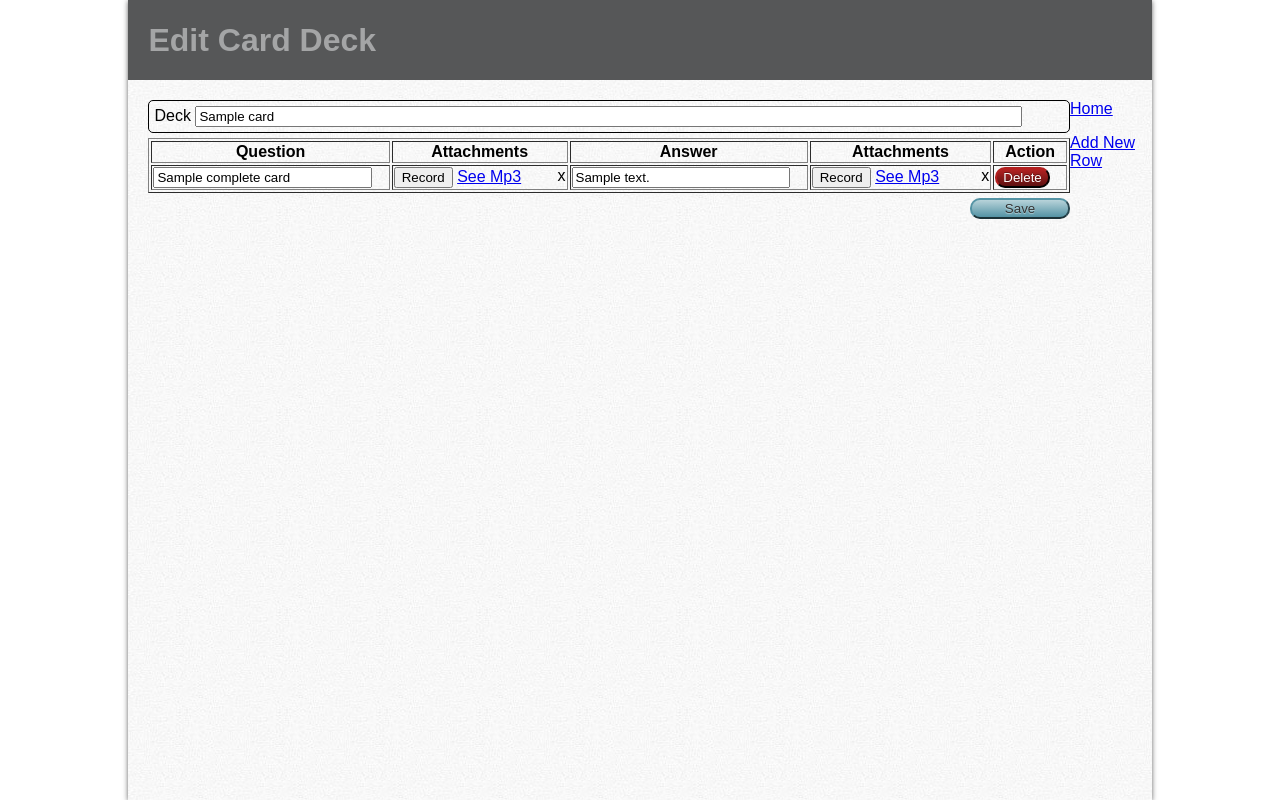
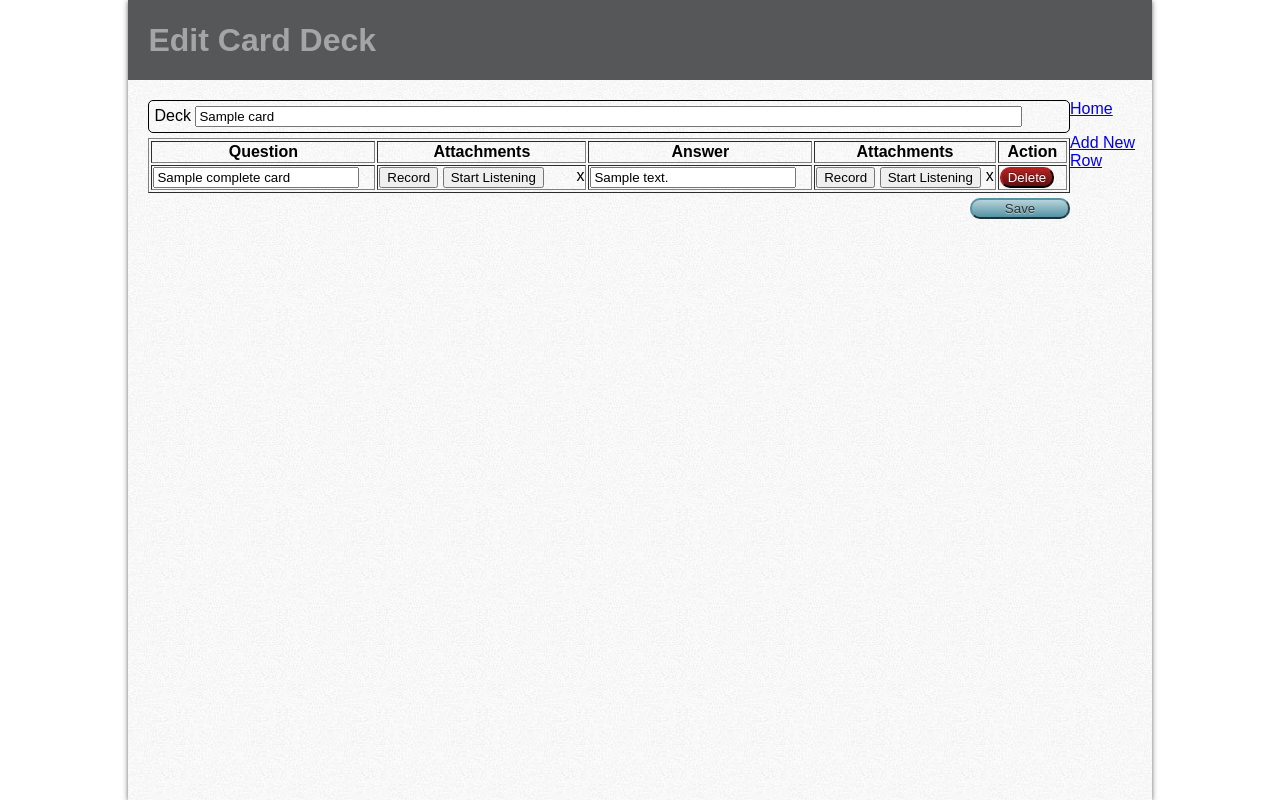
Before and after one commit to didaoyingyu/1, a CodeIgniter app: template application/views/edit_decks.php in a window 1280 px wide. Run offline with CodeIgniter, Linux system fonts and the light colour scheme; the template is opened without the code that fills it: most values are stand-ins (such as "Sample title", 1, 10 or a date in 2020).

Commit message:
added mp3 play/pause button and improved mp3 quality

```diff
--- a/application/views/edit_decks.php
+++ b/application/views/edit_decks.php
@@ -93,7 +93,7 @@
 										?>
 									<button onclick="startRecording(this,'q');">Record</button>
 									<button class="sound_file q" style="display:none;" name="q_file_name_<?= $card->card_id ?>" onclick="stopRecording(this, <?= $card->card_id ?>, 'q');" id="q_file_name_<?= $card->card_id ?>" disabled>Stop</button>
-									<a class="upload_link q" href='<?php echo $url . "/sound-files/" . $card->question_upload_file; ?>'>See Mp3</a>
+									<button class="upload_link q" name="<?php echo $url . "/sound-files/" . $card->question_upload_file; ?>">Start Listening</button>
 									<div class="delete_file_button q" style="float:right;cursor:pointer" onClick="deleteFile(<?= $card->card_id ?>, this, 'q')">x</div>
 									<span class="upload_bar q" style="display:none">Encoding...</span>
 								<!--								<a class="upload_link" style="display:none">Nothing To display</a>-->
@@ -104,7 +104,7 @@
 									<button onclick="startRecording(this, 'q');">Record</button>
 									<button class="sound_file q" name="q_file_name_<?= $card->card_id ?>" onclick="stopRecording(this, <?= $card->card_id ?>, 'q');" id="q_file_name_<?= $card->card_id ?>" disabled>Stop</button>
 									<span class="upload_bar q" style="display:none">Encoding...</span>
-									<a class="upload_link q" style="display:none">Nothing To display</a>
+									<button class="upload_link q" style="display:none">Nothing To display</button>
 									<div class="delete_file_button q" style="float:right;cursor:pointer;display:none" onClick="deleteFileOnNewUpload(<?= $card->card_id ?>, this, 'q')">x</div>
 								<?php
 								}
@@ -120,7 +120,7 @@
 										?>
 									<button onclick="startRecording(this,'a');">Record</button>
 									<button class="sound_file a" style="display:none;" name="a_file_name_<?= $card->card_id ?>" onclick="stopRecording(this, <?= $card->card_id ?>, 'a');" id="a_file_name_<?= $card->card_id ?>" disabled>Stop</button>
-									<a class="upload_link a" href='<?php echo $url . "/sound-files/" . $card->question_upload_file; ?>'>See Mp3</a>
+									<button class="upload_link a" name="<?php echo $url . "/sound-files/" . $card->answer_upload_file; ?>">Start Listening</button>
 									<div class="delete_file_button a" style="float:right;cursor:pointer" onClick="deleteFile(<?= $card->card_id ?>, this, 'a')">x</div>
 									<span class="upload_bar a" style="display:none">Encoding...</span>
 								<!--								<a class="upload_link" style="display:none">Nothing To display</a>-->
@@ -131,7 +131,7 @@
 									<button onclick="startRecording(this, 'a');">Record</button>
 									<button class="sound_file a" name="a_file_name_<?= $card->card_id ?>" onclick="stopRecording(this, <?= $card->card_id ?>, 'a');" id="a_file_name_<?= $card->card_id ?>" disabled>Stop</button>
 									<span class="upload_bar a" style="display:none">Encoding...</span>
-									<a class="upload_link a" style="display:none">Nothing To display</a>
+									<button class="upload_link a" style="display:none">Nothing To display</button>
 									<div class="delete_file_button a" style="float:right;cursor:pointer;display:none" onClick="deleteFileOnNewUpload(<?= $card->card_id ?>, this, 'a')">x</div>
 								<?php
 							}
@@ -168,9 +168,39 @@
 			    recorder = new Recorder(input);
 			    console.log('Recorder initialised.');
 			}
-			$('button').click(function(e){
-				e.preventDefault();
+
+			$(document).ready(function(){
+				audio = document.createElement('audio');
+				$('button').click(function(e){
+					e.preventDefault();
+					var button_name = $(this).attr('name');
+					if (audio.paused){
+						audio.setAttribute('src', button_name);
+						audio.play();
+					}
+					else if (!audio.paused && button_name == $(audio).attr('src')){
+						audio.pause();
+						audio.currentTime = 0;
+					}
+					else if (!audio.paused && button_name != $(audio).attr('src')){
+						audio.pause();
+						setTimeout(function(){
+							audio.setAttribute('src', button_name);
+							audio.play();
+						}, 100);
+					}
+				});
+				audio.addEventListener('pause', button_paused);
+				audio.addEventListener('play', button_unpaused);
+				function button_paused(){
+					$('button[name ="' + $(audio).attr('src') + '"]').html('Start Listening');
+				}
+				function button_unpaused(){
+					$('button[name ="' + $(audio).attr('src') + '"]').html('Stop Listening');
+				}
 			});
+
+
 			function startRecording(button,type) {
 			    recorder && recorder.record();
 			    button.disabled = true;
@@ -219,6 +249,7 @@
 			    console.log('No live audio input: ' + e);
 			});
 			};
+
 			function incrementCount()
 			{
 				var hidden_count = $("#hidden_count").val();
@@ -262,7 +293,7 @@
 												.attr('class', 'upload_bar q')
 												.attr('style', 'display:none')
 												)
-										.append($("<a>")
+										.append($("<button>")
 												.text('Nothing To display')
 												.attr('class', 'upload_link q')
 												.attr('style', 'display:none')
@@ -298,7 +329,7 @@
 												.attr('class', 'upload_bar a')
 												.attr('style', 'display:none')
 												)
-										.append($("<a>")
+										.append($("<button>")
 												.text('Nothing To display')
 												.attr('class', 'upload_link a')
 												.attr('style', 'display:none')
@@ -408,8 +439,8 @@
 							else{
 								$(tr).attr("data-question_upload_file", array_msg[1]);
 							}
-							$(tr).find('.upload_link.'+type).html("See mp3");
-							$(tr).find('.upload_link.'+type).attr("href", base_url + "sound-files/" + array_msg[1]);
+							$(tr).find('.upload_link.'+type).html("Start Listening");
+							$(tr).find('.upload_link.'+type).attr("name", base_url + "sound-files/" + array_msg[1]);
 							$(tr).find(".upload_link."+type).show();
 							$(tr).find(".delete_file_button."+type).show();
 						}
--- a/js/mp3Worker.js
+++ b/js/mp3Worker.js
@@ -13,9 +13,9 @@ self.onmessage = function(e) {
 		Lame.set_mode(mp3codec, e.data.config.mode || Lame.JOINT_STEREO);
 		Lame.set_num_channels(mp3codec, e.data.config.channels || 2);
 		Lame.set_num_samples(mp3codec, e.data.config.samples || -1);
-		Lame.set_in_samplerate(mp3codec, e.data.config.samplerate || 44100);
-		Lame.set_out_samplerate(mp3codec, e.data.config.samplerate || 44100);
-		Lame.set_bitrate(mp3codec, e.data.config.bitrate || 128);
+		Lame.set_in_samplerate(mp3codec, 48000);
+		Lame.set_out_samplerate(mp3codec, 48000);
+		Lame.set_bitrate(mp3codec, 128);
 
 		Lame.init_params(mp3codec);
 		console.log('Version :', Lame.get_version() + ' / ',
```
